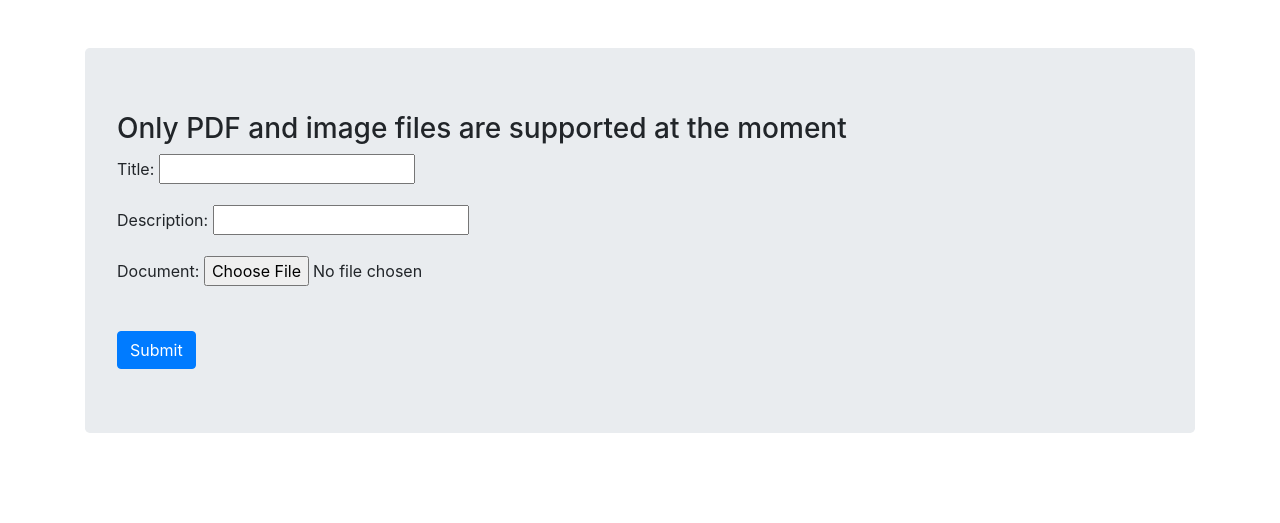
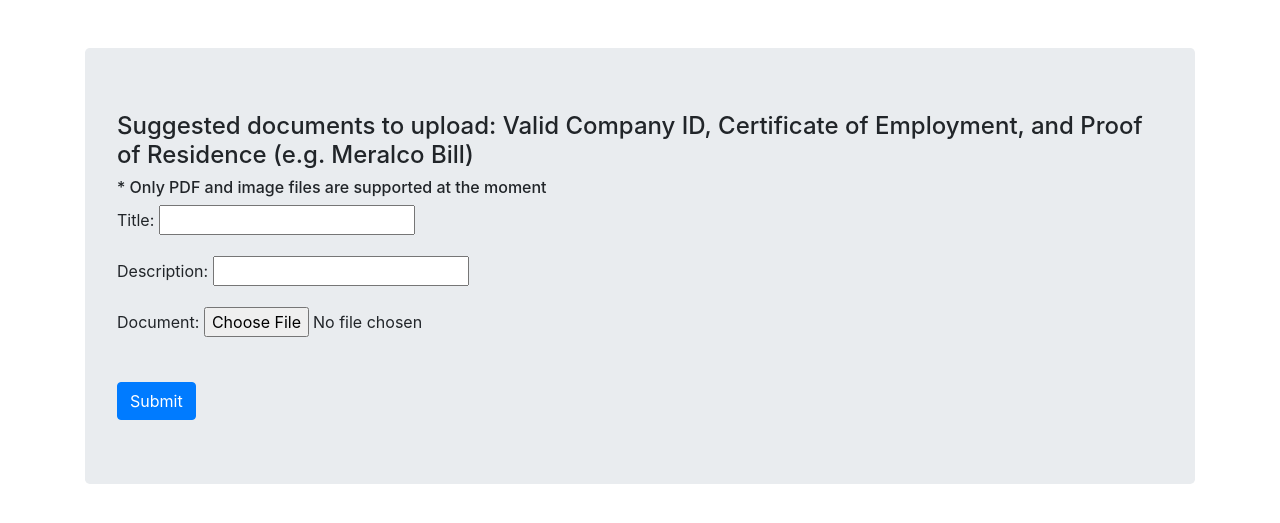
Before and after one commit to thisLexic/anti-covid, a Django app: template pasahero/documents/templates/create.html in a window 1280 px wide. Shown: the part 66-589 px from the top of the page. Run offline with Django 3.2, Linux system fonts and the light colour scheme; the template is opened without the code that fills it: values that come from a table or form of the project are taken from there, others are empty; some libraries are stand-ins or nearby versions.

Commit message:
make document upload view for pasaheroes more understandable with examples

```diff
--- a/pasahero/documents/templates/create.html
+++ b/pasahero/documents/templates/create.html
@@ -6,7 +6,8 @@ Permitted Routes
 
 {% block body %}
 <div class="jumbotron">
-	<h3>Only PDF and image files are supported at the moment</h3>
+	<h4>Suggested documents to upload: Valid Company ID, Certificate of Employment, and Proof of Residence (e.g. Meralco Bill)</h4>
+	<h6>* Only PDF and image files are supported at the moment</h6>
 	<form id="personForm"
 	enctype= "multipart/form-data"
     action="{% url 'documents:create' %}"
```
Also changed, not shown: pasahero/db.sqlite3.
